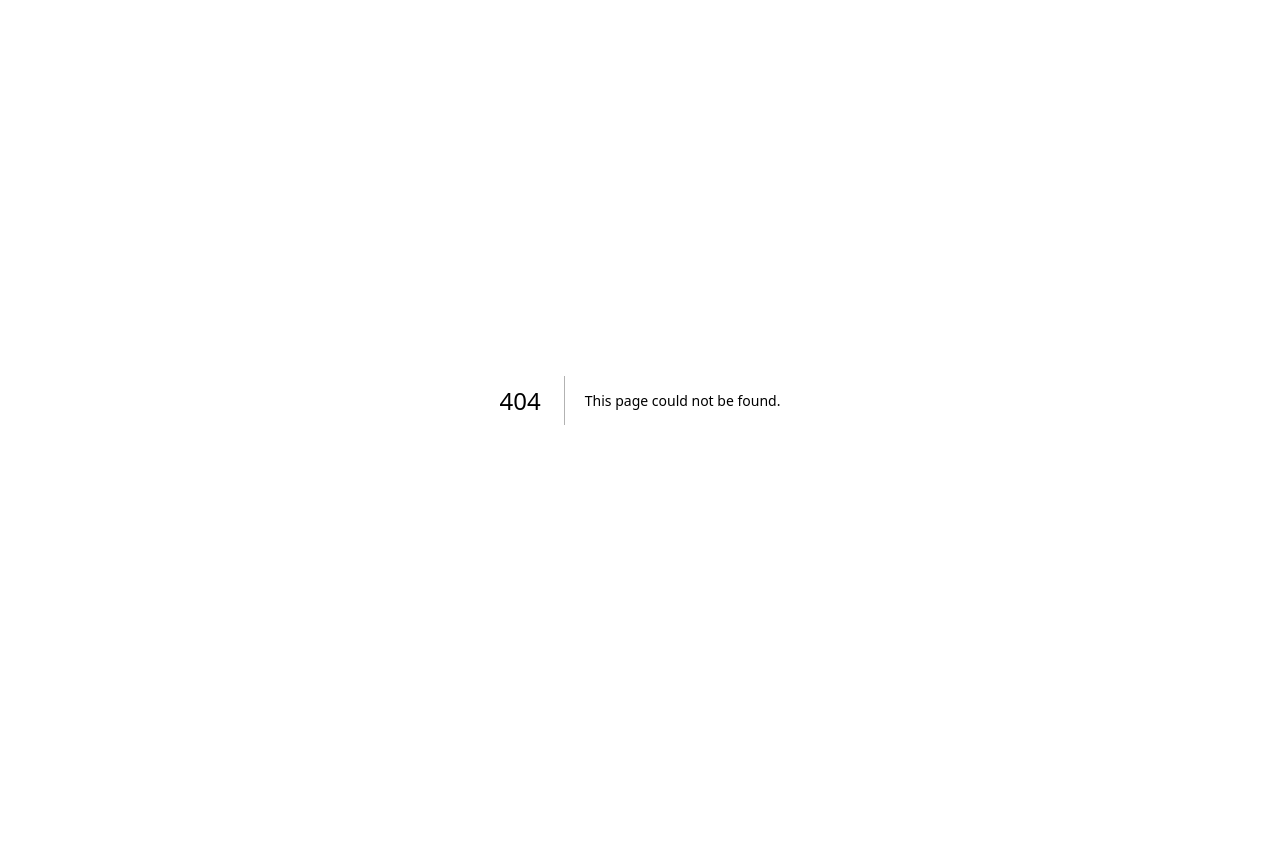
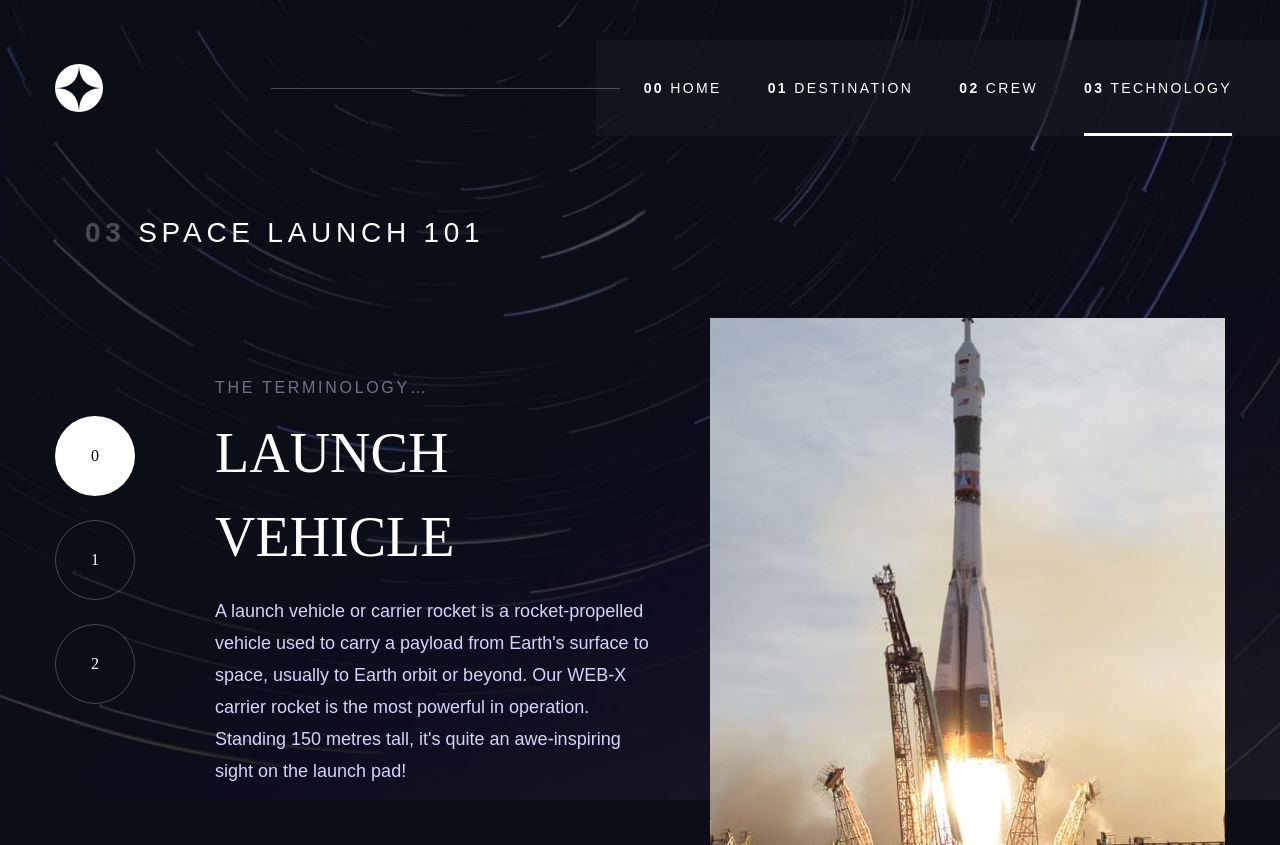
Before and after one commit to Svobyyy/space, a Next.js app: page /technology in a window 1280 px wide. Before the commit this address had no page. Before the commit the page ends 800 px from the top, so only its background shows below. Built offline with nearby package versions, Linux system fonts and the light colour scheme.

Commit message:
technology page

```diff
--- a/app/components/Crew/Crew.tsx
+++ b/app/components/Crew/Crew.tsx
@@ -1,6 +1,5 @@
 "use client";
 import { crew } from "@/app/constants/constants";
-import Image from "next/image";
 import { useState } from "react";
 import Options from "./Options/Options";
 
--- /dev/null
+++ b/app/components/Technology/Options/Options.tsx
@@ -0,0 +1,32 @@
+import { Technology } from "@/app/constants/constants";
+import { Dispatch, SetStateAction } from "react";
+
+type Props = {
+  technology: Array<Technology>;
+  setT: Dispatch<SetStateAction<number>>;
+  t: number;
+};
+
+export default function Options({ technology, setT, t }: Props) {
+  return (
+    <ul className="flex gap-[24px] lg:text-start lg:justify-start justify-center md:my-10 align my-[32px] lg:flex-col flex-row">
+      {technology instanceof Array &&
+        technology.map((tech: Technology, index) => {
+          return (
+            <li
+              key={tech.name}
+              onClick={() => setT(index)}
+              className={`
+              cursor-pointer relative lg:w-[80px] lg:h-[80px] md:w-[60px] md:h-[60px] w-[40px] h-[40px] rounded-full
+              flex justify-center items-center
+              ${index === t ? "bg-white text-black" : "border border-[#ffffff40] text-white"}
+              transition-all hover:opacity-50
+              `}
+            >
+              {index}
+            </li>
+          );
+        })}
+    </ul>
+  );
+}
--- /dev/null
+++ b/app/components/Technology/Technology.tsx
@@ -0,0 +1,69 @@
+"use client";
+import { technology } from "@/app/constants/constants";
+import { useState } from "react";
+import Options from "./Options/Options";
+import Image from "next/image";
+
+export default function Technology() {
+  const [t, setT] = useState(0);
+
+  const {
+    name,
+    description,
+    images: { portrait, landscape },
+  } = technology[t];
+
+  return (
+    <section
+      className="
+    flex flex-col w-full items-center lg:mt-[76px] md:mt-[40px] mt-[24px]
+    lg:px-[55px]"
+    >
+      <div className="w-full max-w-[1110px] lg:ml-0 md:ml-[55px] md:text-start text-center">
+        <h5 className="heading-5 lg:px-0 px-6">
+          <span className="opacity-25 font-bold">03</span> SPACE LAUNCH 101
+        </h5>
+      </div>
+
+      <div
+        className="
+        flex max-w-[1275px] w-full justify-between items-center lg:mt-[64px] md:mt-[60px] mt-[32px]
+        lg:flex-row-reverse flex-col gap-5"
+      >
+        <Image
+          src={`${portrait}`}
+          alt={`${name}`}
+          width={515}
+          height={527}
+          quality={100}
+          className="max-w-max md:mb-0 mb-8 lg:inline-block hidden xl:w-[515px] xl:h-[527px] w-[380px] h-[389px]"
+        />
+
+        <Image
+          src={`${landscape}`}
+          alt={`${name}`}
+          width={768}
+          height={310}
+          quality={100}
+          className="w-[100%] inline-block lg:hidden"
+        />
+
+        <div className="flex justify-center lg:items-start lg:gap-20 md:gap-4 lg:flex-row flex-col lg:px-0 px-6">
+          <Options technology={technology} t={t} setT={setT} />
+
+          <div className="lg:inline-block flex flex-col items-center">
+            <h5 className="nav-text text-[#D0D6F9] opacity-50 lg:text-start text-center">
+              THE TERMINOLOGY…
+            </h5>
+            <h2 className="heading-3 lg:text-start text-center lg:mt-[11px] md:mt-4 mt-[9px] mb-4">
+              {name.toUpperCase()}
+            </h2>
+            <p className="text-[#D0D6F9] body-text lg:text-start text-center lg:max-w-[444px] md:max-w-[458px]">
+              {description}
+            </p>
+          </div>
+        </div>
+      </div>
+    </section>
+  );
+}
--- a/app/constants/constants.tsx
+++ b/app/constants/constants.tsx
@@ -94,3 +94,42 @@ export const crew = [
     bio: "Anousheh Ansari is an Iranian American engineer and co-founder of Prodea Systems. Ansari was the fourth self-funded space tourist, the first self-funded woman to fly to the ISS, and the first Iranian in space.",
   },
 ];
+
+export type Technology = {
+  name: string;
+  images: {
+    portrait: string;
+    landscape: string;
+  };
+  description: string;
+};
+
+export const technology = [
+  {
+    name: "Launch vehicle",
+    images: {
+      portrait: "/technology/image-launch-vehicle-portrait.jpg",
+      landscape: "/technology/image-launch-vehicle-landscape.jpg",
+    },
+    description:
+      "A launch vehicle or carrier rocket is a rocket-propelled vehicle used to carry a payload from Earth's surface to space, usually to Earth orbit or beyond. Our WEB-X carrier rocket is the most powerful in operation. Standing 150 metres tall, it's quite an awe-inspiring sight on the launch pad!",
+  },
+  {
+    name: "Spaceport",
+    images: {
+      portrait: "/technology/image-spaceport-portrait.jpg",
+      landscape: "/technology/image-spaceport-landscape.jpg",
+    },
+    description:
+      "A spaceport or cosmodrome is a site for launching (or receiving) spacecraft, by analogy to the seaport for ships or airport for aircraft. Based in the famous Cape Canaveral, our spaceport is ideally situated to take advantage of the Earth’s rotation for launch.",
+  },
+  {
+    name: "Space capsule",
+    images: {
+      portrait: "/technology/image-space-capsule-portrait.jpg",
+      landscape: "/technology/image-space-capsule-landscape.jpg",
+    },
+    description:
+      "A space capsule is an often-crewed spacecraft that uses a blunt-body reentry capsule to reenter the Earth's atmosphere without wings. Our capsule is where you'll spend your time during the flight. It includes a space gym, cinema, and plenty of other activities to keep you entertained.",
+  },
+];
--- a/app/globals.css
+++ b/app/globals.css
@@ -36,7 +36,7 @@ body {
 }
 
 .heading-3 {
-  @apply text-[56px] font-bellefair;
+  @apply lg:text-[56px] md:text-[40px] text-[24px] font-bellefair;
 }
 
 .heading-4 {
--- /dev/null
+++ b/app/technology/page.tsx
@@ -0,0 +1,35 @@
+import Image from "next/image";
+import Nav from "../components/Nav/Nav";
+import Technology from "../components/Technology/Technology";
+
+export default function page() {
+  return (
+    <main>
+      <div className="fixed top-0 right-0 bottom-0 left-0 z-[-5]">
+        <Image
+          src="/technology/background-technology-desktop.jpg"
+          fill
+          alt="backgrountechnologys"
+          quality={100}
+          className="object-cover z-[-2] lg:inline-block hidden"
+        />
+        <Image
+          src="/technology/background-technology-tablet.jpg"
+          fill
+          quality={100}
+          alt="backgrountechnologys"
+          className="object-cover z-[-2] lg:hidden md:inline-block hidden"
+        />
+        <Image
+          src="/technology/background-technology-mobile.jpg"
+          fill
+          quality={100}
+          alt="backgrountechnologys"
+          className="object-cover z-[-2] md:hidden"
+        />
+      </div>
+      <Nav />
+      <Technology/>
+    </main>
+  );
+}
```
Also changed, not shown: app/data.json (deleted, +0 -71 lines).
